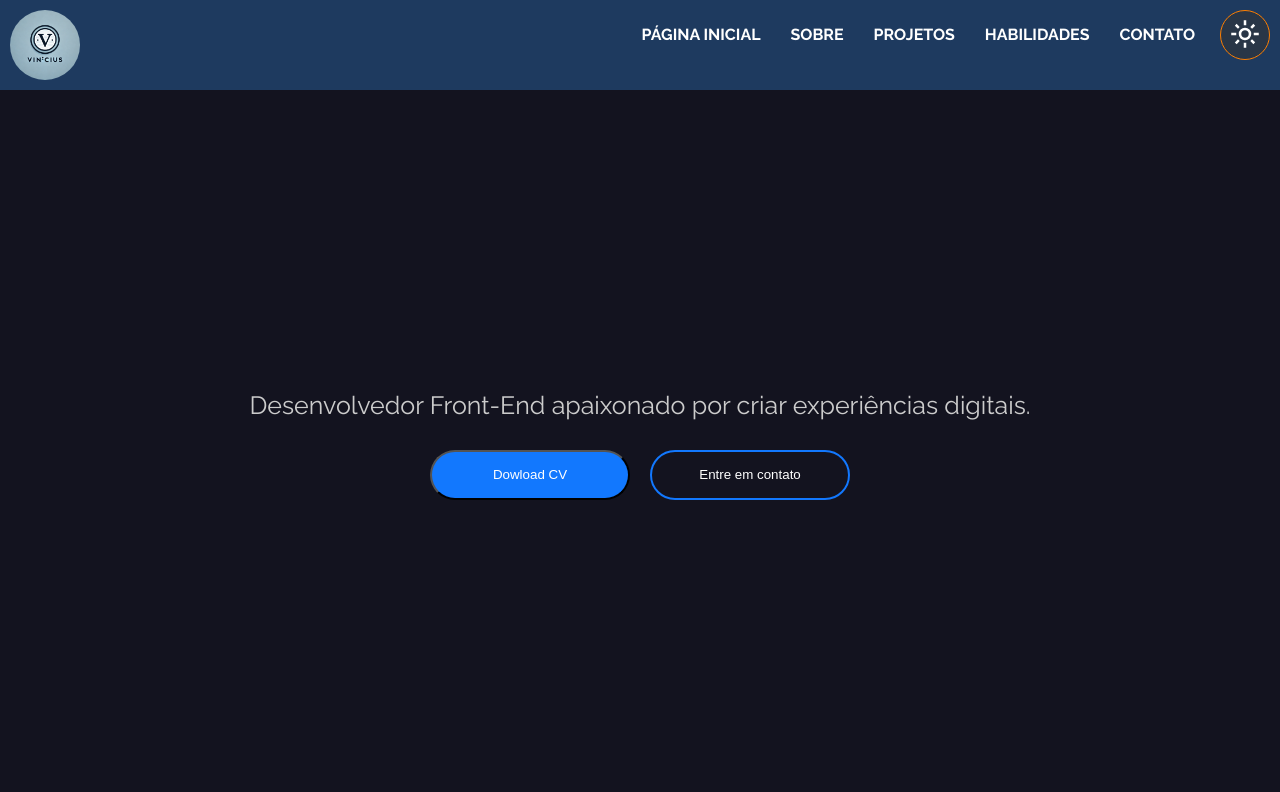
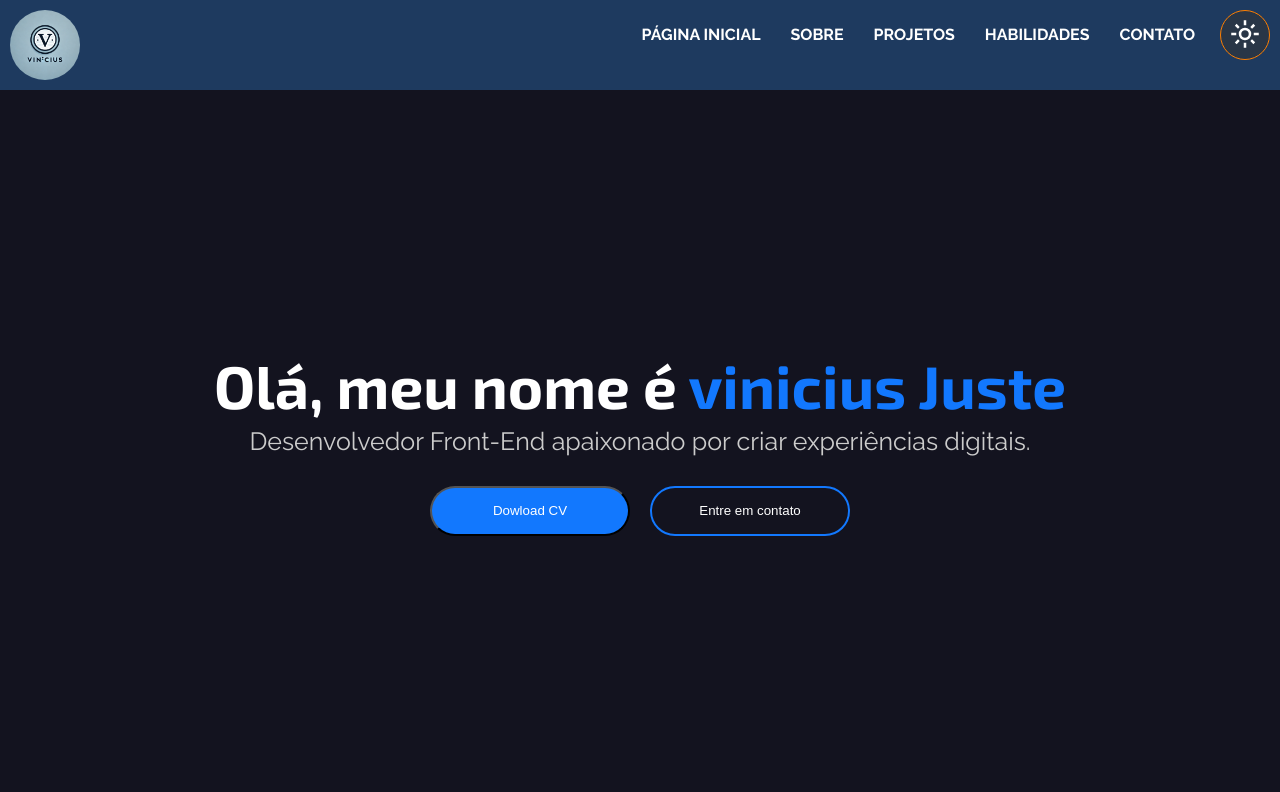
Before and after one commit to viniciusjuste/my-portfolio, a React (Create React App) app: page / in a window 1280 px wide. Shown: the top 792 px of the page. Built offline with nearby package versions, Linux system fonts and the light colour scheme.

Commit message:
Resolvi um bug de caminho de arquivo

```diff
--- a/src/components/main.js
+++ b/src/components/main.js
@@ -1,12 +1,15 @@
-import React, { useEffect, useState } from "react";
+import React from "react";
 import DowloadCV from "../js/dowloadCV";
-import MaquinaDeEscrever from "./components/maquinaDeEscrever";
+import MaquinaDeEscrever from "./maquinaDeEscrever";
 export default function Main() {
 
     return (
         <>
         <main>
-           <maquinaDeEscrever text="Desenvolvedor Front-End apaixonado por criar experiências digitais."/>
+           <h1 id="h1_main">
+               <MaquinaDeEscrever text="Olá, meu nome é"/>
+               <span id="span_main"> vinicius Juste</span>
+           </h1>
            <p id="p_main">Desenvolvedor Front-End apaixonado por criar experiências digitais.</p>
 
            <div className="d_btn-main">
--- a/src/components/maquinaDeEscrever.js
+++ b/src/components/maquinaDeEscrever.js
@@ -1,5 +1,4 @@
 import React, { useEffect, useState } from "react";
-import AnimationLetters from "../js/animations";
 export default function MaquinaDeEscrever(props) {
 
     const [text, setText] = useState('')
```
